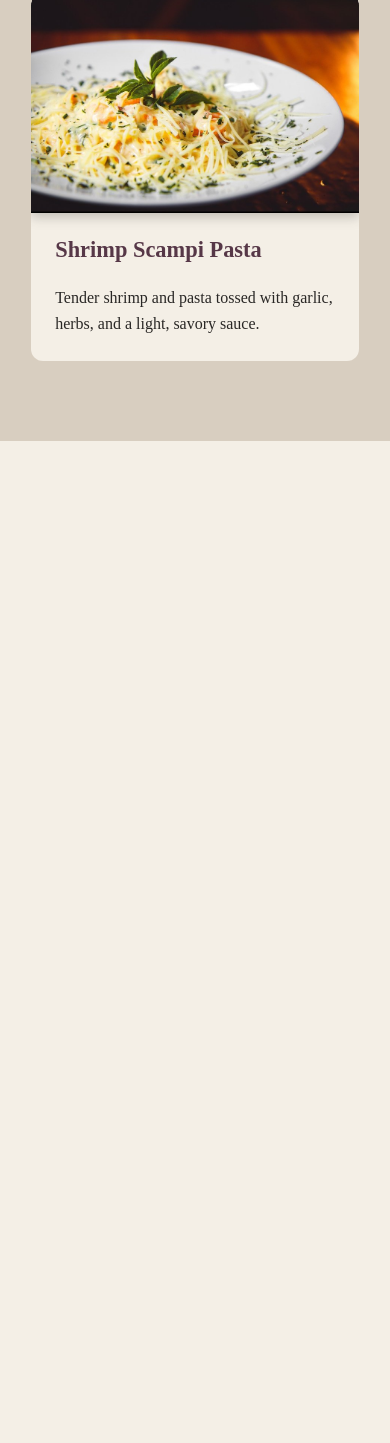
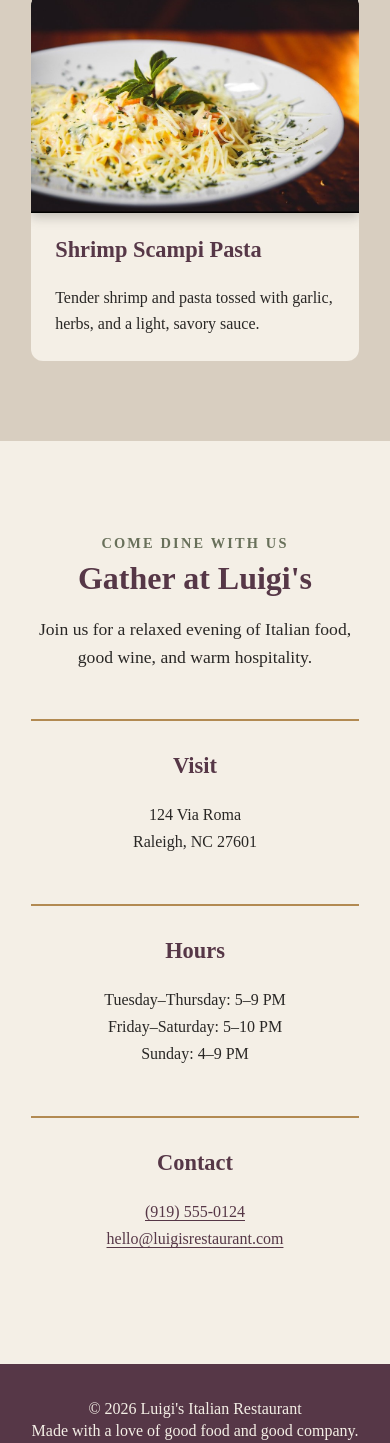
Before and after one commit to KimMayoWakeTech/Module07, a plain HTML site: page index.html in a window 390 px wide. Shown: the part 2283-3726 px from the top of the page. Before the commit the page ends 2724 px from the top, so only its background shows below. Drawn offline with Linux system fonts and the light colour scheme.

Commit message:
Add contact section and footer
Adds a new Contact section to index.html with a heading and three contact items (Visit, Hours, Contact) and replaces placeholder footer text. Updates styles.css with styling for .contact, .contact-heading, .contact-details, .contact-item and footer, including colors, spacing, and hover states. Implements a responsive grid that collapses to a single column under 768px. Files changed: index.html, styles.css.

```diff
--- a/index.html
+++ b/index.html
@@ -113,12 +113,49 @@
     </section>
 
     <section id="contact" class="contact">
-        <!-- Restaurant/contact information -->
+        <div class="contact-heading">
+            <p class="section-label">Come Dine With Us</p>
+            <h2>Gather at Luigi's</h2>
+            <p>
+                Join us for a relaxed evening of Italian food,
+                good wine, and warm hospitality.
+            </p>
+        </div>
+
+        <div class="contact-details">
+            <div class="contact-item">
+                <h3>Visit</h3>
+                <p>
+                    124 Via Roma<br>
+                    Raleigh, NC 27601
+                </p>
+            </div>
+
+            <div class="contact-item">
+                <h3>Hours</h3>
+                <p>
+                    Tuesday–Thursday: 5–9 PM<br>
+                    Friday–Saturday: 5–10 PM<br>
+                    Sunday: 4–9 PM
+                </p>
+            </div>
+
+            <div class="contact-item">
+                <h3>Contact</h3>
+                <p>
+                    <a href="tel:+19195550124">(919) 555-0124</a><br>
+                    <a href="mailto:hello@luigisrestaurant.com">
+                        hello@luigisrestaurant.com
+                    </a>
+                </p>
+            </div>
+        </div>
     </section>
 </main>
 
 <footer>
-    <!-- Footer content -->
+    <p>&copy; 2026 Luigi's Italian Restaurant</p>
+    <p>Made with a love of good food and good company.</p>
 </footer>
 
 </body>
--- a/styles.css
+++ b/styles.css
@@ -163,6 +163,75 @@ nav {
     filter: drop-shadow(0 4px 6px rgba(41, 39, 37, 0.25));
 }
 
+.contact {
+    padding: 5rem 8%;
+    background-color: var(--cream);
+}
+
+.contact-heading {
+    max-width: 700px;
+    margin: 0 auto 3rem;
+    text-align: center;
+}
+
+.contact-heading h2 {
+    margin: 0.5rem 0 1rem;
+    color: var(--aubergine);
+    font-size: clamp(2rem, 4vw, 3rem);
+}
+
+.contact-heading > p:last-child {
+    font-size: 1.1rem;
+    line-height: 1.6;
+}
+
+.contact-details {
+    max-width: 1000px;
+    margin: 0 auto;
+    display: grid;
+    grid-template-columns: repeat(3, 1fr);
+    gap: 2rem;
+    text-align: center;
+}
+
+.contact-item {
+    padding: 2rem;
+    border-top: 2px solid var(--gold);
+}
+
+.contact-item h3 {
+    margin-top: 0;
+    color: var(--aubergine);
+    font-size: 1.4rem;
+}
+
+.contact-item p {
+    margin-bottom: 0;
+    line-height: 1.7;
+}
+
+.contact-item a {
+    color: var(--aubergine);
+    text-decoration: underline;
+    text-underline-offset: 3px;
+}
+
+.contact-item a:hover,
+.contact-item a:focus {
+    color: var(--olive);
+}
+
+footer {
+    padding: 2rem 8%;
+    background-color: var(--aubergine);
+    color: var(--cream);
+    text-align: center;
+}
+
+footer p {
+    margin: 0.25rem 0;
+}
+
 @media (max-width: 768px) {
     .hamburger {
         display: flex;
@@ -209,6 +278,11 @@ nav {
     .dish-grid {
         grid-template-columns: 1fr;
     }
+
+    .contact-details {
+    grid-template-columns: 1fr;
+    gap: 1rem;
+}
 }
 
 /* Keyboard accessibility */
```
